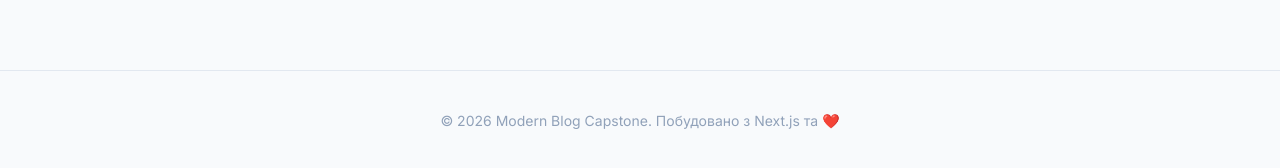
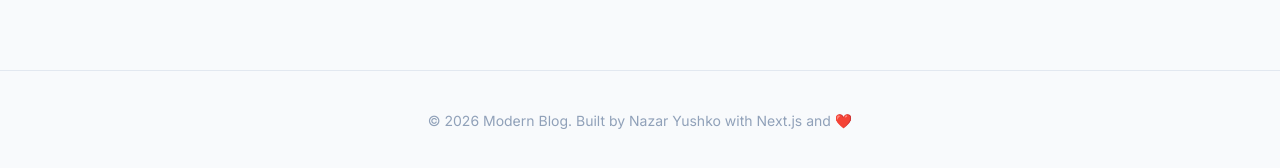
Before and after one commit to yushkonazar/modern-blog, a Next.js app: page / in a window 1280 px wide. Shown: the part 740-908 px from the top of the page. Built offline with nearby package versions, Linux system fonts and the light colour scheme; no server answers.

Commit message:
fix: update Open Graph image URL and footer attribution text

```diff
--- a/src/app/layout.tsx
+++ b/src/app/layout.tsx
@@ -17,7 +17,7 @@ export const metadata: Metadata = {
     title: "Modern Blog",
     description: "Full-stack blog: Next.js 15, TypeScript, Server Actions.",
     url: "https://modern-blog-5k8a.onrender.com/",
-    images: [{ url: "/og.png", width: 1200, height: 630 }],
+    images: [{ url: "", width: 1200, height: 630 }],
     type: "website",
   },
 };
@@ -43,7 +43,7 @@ export default function RootLayout({ children }: { children: React.ReactNode })
           {children}
 
           <footer className="mt-20 border-t border-slate-200 py-10 text-center text-sm text-slate-400">
-            © 2026 Modern Blog Capstone. Побудовано з Next.js та ❤️
+            © 2026 Modern Blog. Built by <a href="https://github.com/yushkonazar">Nazar Yushko</a> with Next.js and ❤️
           </footer>
         </body>
       </html>
```
